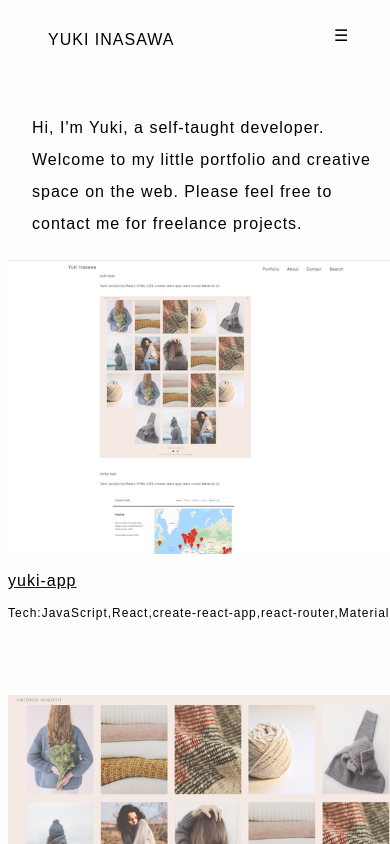
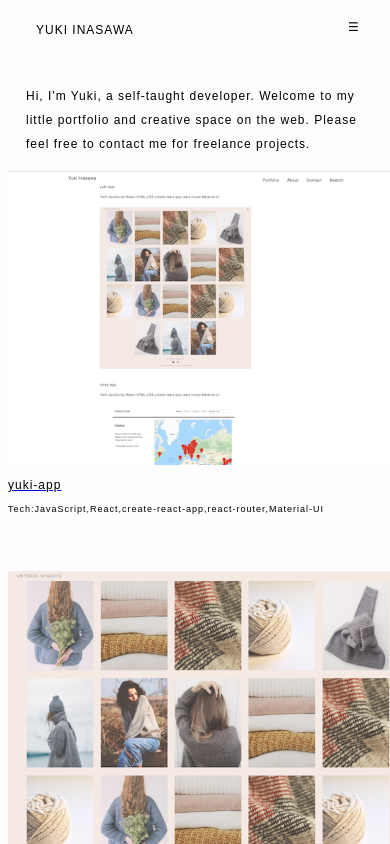
Before and after one commit to Yukichka/Yuki-app, a React (Create React App) app: page / in a window 390 px wide. Shown: the top 844 px of the page. Built offline with nearby package versions, Linux system fonts and the light colour scheme.

Commit message:
css style WIP

```diff
--- a/src/App.css
+++ b/src/App.css
@@ -7,6 +7,13 @@ html {
   letter-spacing: 1px;
   line-height: 2em;
 }
+
+@media (max-width: 500px) {
+  .app{
+    font-size: 0.75em;
+  }
+}
+
 .line {
   display: block;
   width: 30px;
```
